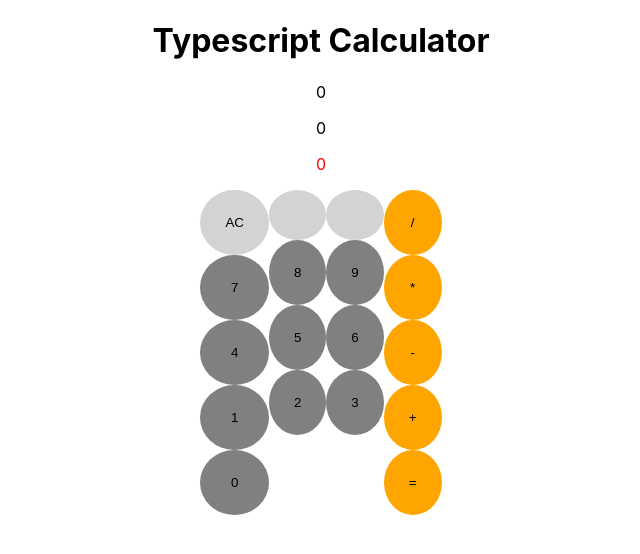
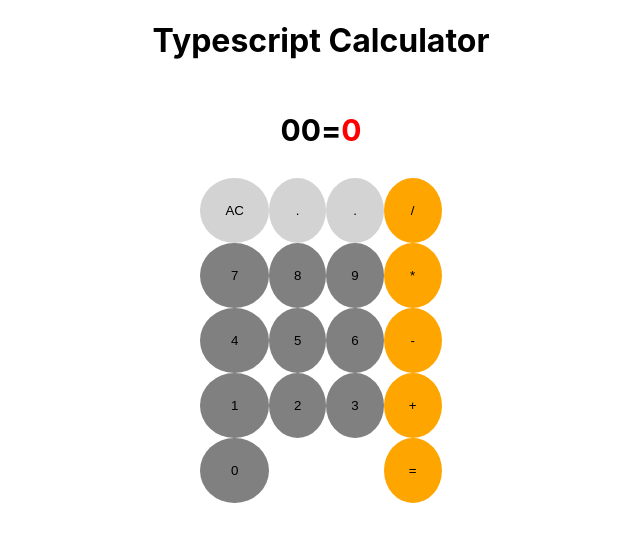
Before and after one commit to jenniferwvng/typescript-react-calculator, a React (Create React App) app: page / in a window 1280 px wide. Shown: the top 554 px of the page, without its empty margins (319-959 px from the left). Built offline with nearby package versions, Linux system fonts and the light colour scheme; the HTML template or start-up script is replaced by a standard one.

Commit message:
temporary inline css

```diff
--- a/src/App.tsx
+++ b/src/App.tsx
@@ -3,12 +3,18 @@ import React, { useState } from 'react';
 
 function App() {
   const [clickedOperand, setClickOperand] = useState(false);
+
   const [calculateStorage, setCalculateStorage] = useState({
     calculatedSum: 0,
     operand: '',
     numBeforeOperand: 0,
     numAfterOperand: 0
   });
+
+  console.log('numBeforeOperand:' + calculateStorage.numBeforeOperand)
+  console.log('numAfterOperand:' + calculateStorage.numAfterOperand)
+  console.log('calculatedSum:' + calculateStorage.calculatedSum)
+  console.log('operand:' + calculateStorage.operand)
 
   const handleNumClick = (e: React.MouseEvent<HTMLButtonElement>) => {
     let button = e.target as HTMLButtonElement;
@@ -97,13 +103,12 @@ function App() {
         <h1>Typescript Calculator</h1>
       </header>
       <main>
-        <div>
-          <span>
+        <div style={{display: 'flex', justifyContent: 'center', fontWeight: 'bold', fontSize: '30px'}}>
             <p>{calculateStorage.numBeforeOperand}</p>
             <p>{calculateStorage.operand}</p>
             <p>{calculateStorage.numAfterOperand}</p>
+            <p>=</p>
             <p style={{color: 'red'}}>{calculateStorage.calculatedSum}</p>
-          </span>
         </div>
 
         <div style={{display: 'flex', justifyContent: 'center'}}>
@@ -116,14 +121,14 @@ function App() {
         </span>
 
         <span style={{display: 'flex', flexDirection: 'column'}}>
-          <button style={{backgroundColor: 'lightgrey', border: 'none', padding: '25px', borderRadius: '50%'}}></button>
+          <button style={{backgroundColor: 'lightgrey', border: 'none', padding: '25px', borderRadius: '50%'}}>.</button>
           <button value={8} onClick={handleNumClick} style={{backgroundColor: 'grey', border: 'none', padding: '25px', borderRadius: '50%'}}>8</button>
           <button value={5} onClick={handleNumClick} style={{backgroundColor: 'grey', border: 'none', padding: '25px', borderRadius: '50%'}}>5</button>
           <button value={2} onClick={handleNumClick} style={{backgroundColor: 'grey', border: 'none', padding: '25px', borderRadius: '50%'}}>2</button>
         </span>
 
         <span style={{display: 'flex', flexDirection: 'column'}}>
-          <button style={{backgroundColor: 'lightgrey', border: 'none', padding: '25px', borderRadius: '50%'}}></button>
+          <button style={{backgroundColor: 'lightgrey', border: 'none', padding: '25px', borderRadius: '50%'}}>.</button>
           <button value={9} onClick={handleNumClick} style={{backgroundColor: 'grey', border: 'none', padding: '25px', borderRadius: '50%'}}>9</button>
           <button value={6} onClick={handleNumClick} style={{backgroundColor: 'grey', border: 'none', padding: '25px', borderRadius: '50%'}}>6</button>
           <button value={3} onClick={handleNumClick} style={{backgroundColor: 'grey', border: 'none', padding: '25px', borderRadius: '50%'}}>3</button>
```
